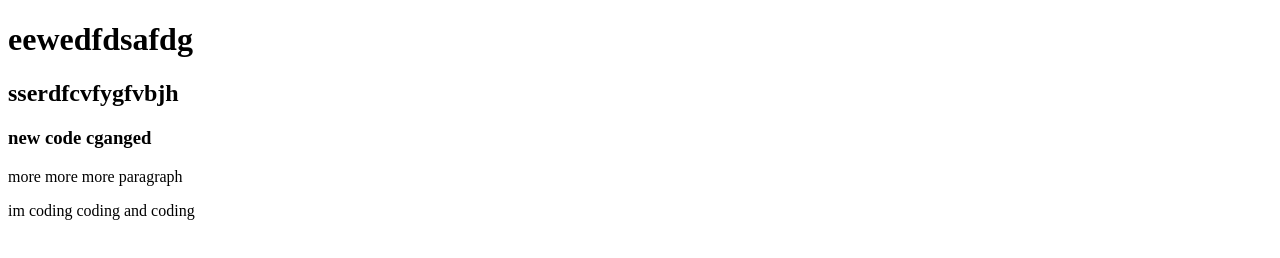
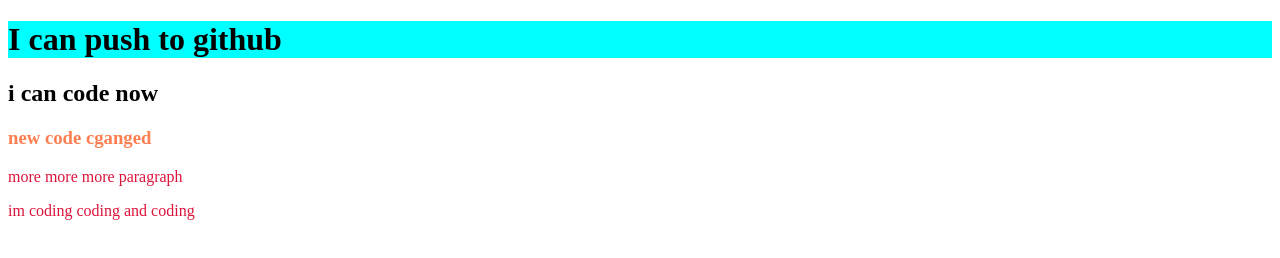
Before and after one commit to ausheshsyed113/my.second.repox, a plain HTML site: page index.html in a window 1280 px wide. Drawn offline with Linux system fonts and the light colour scheme.

Commit message:
added header

```diff
--- a/index.html
+++ b/index.html
@@ -10,8 +10,8 @@
 </head>
 
 <body>
-    <h1>eewedfdsafdg</h1>
-    <h2>sserdfcvfygfvbjh</h2>
+    <h1>I can push to github</h1>
+    <h2>i can code now</h2>
     <h3>new code cganged</h3>
     <p>more more more paragraph</p>
     <p>im coding coding and coding</p>
--- a/style.css
+++ b/style.css
@@ -0,0 +1,11 @@
+p {
+    color: crimson;
+}
+
+h1 {
+    background-color: aqua;
+}
+
+h3 {
+    color: coral;
+}
```
